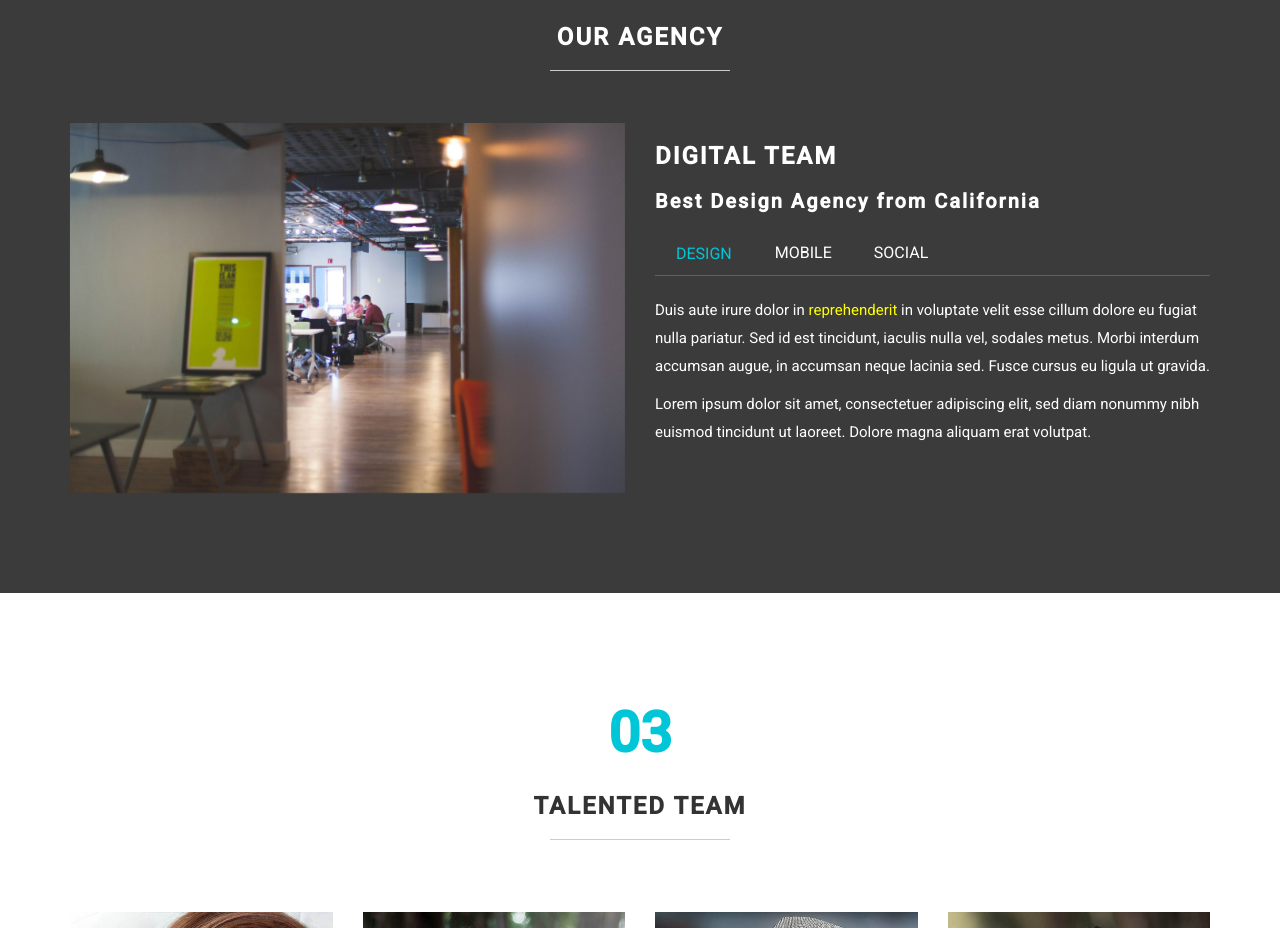
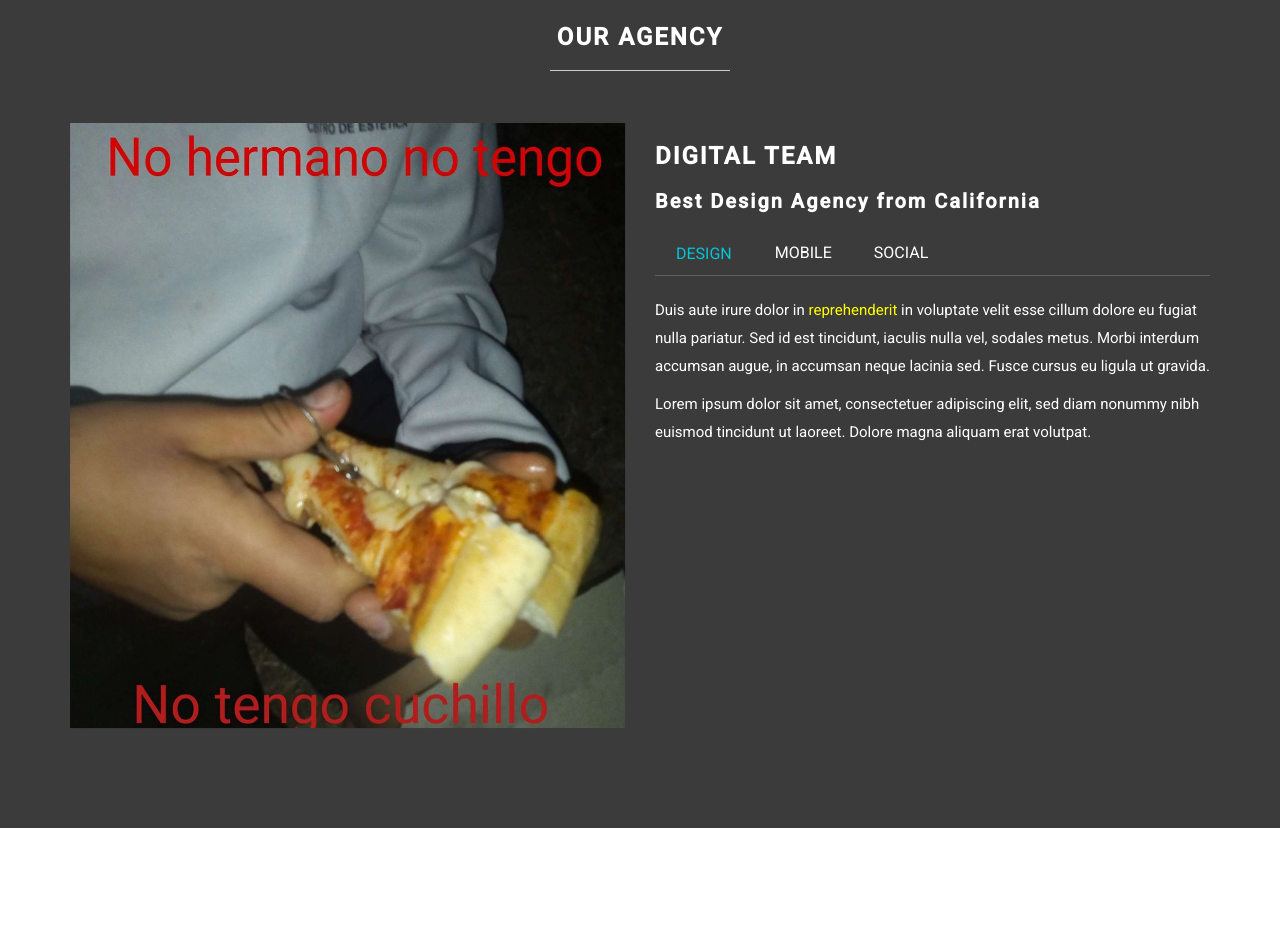
Before and after one commit to SantiiRe/LaCasitaPosting, a plain HTML site: page index.html in a window 1280 px wide. Shown: the part 1927-2855 px from the top of the page. Drawn offline with Linux system fonts and the light colour scheme.

Commit message:
Update index.html

```diff
--- a/index.html
+++ b/index.html
@@ -146,7 +146,7 @@ http://www.tooplate.com/view/2075-digital-team
 				</div>
 			</div>
 			<div class="col-md-6 col-sm-12">
-				<img src="images/about-img.jpg" class="img-responsive" alt="about img">
+				<img src="images/foto3.jpg" class="img-responsive" alt="about img">
 			</div>
 			<div class="col-md-6 col-sm-12">
 				<h3 class="bold">DIGITAL TEAM</h3>
```
